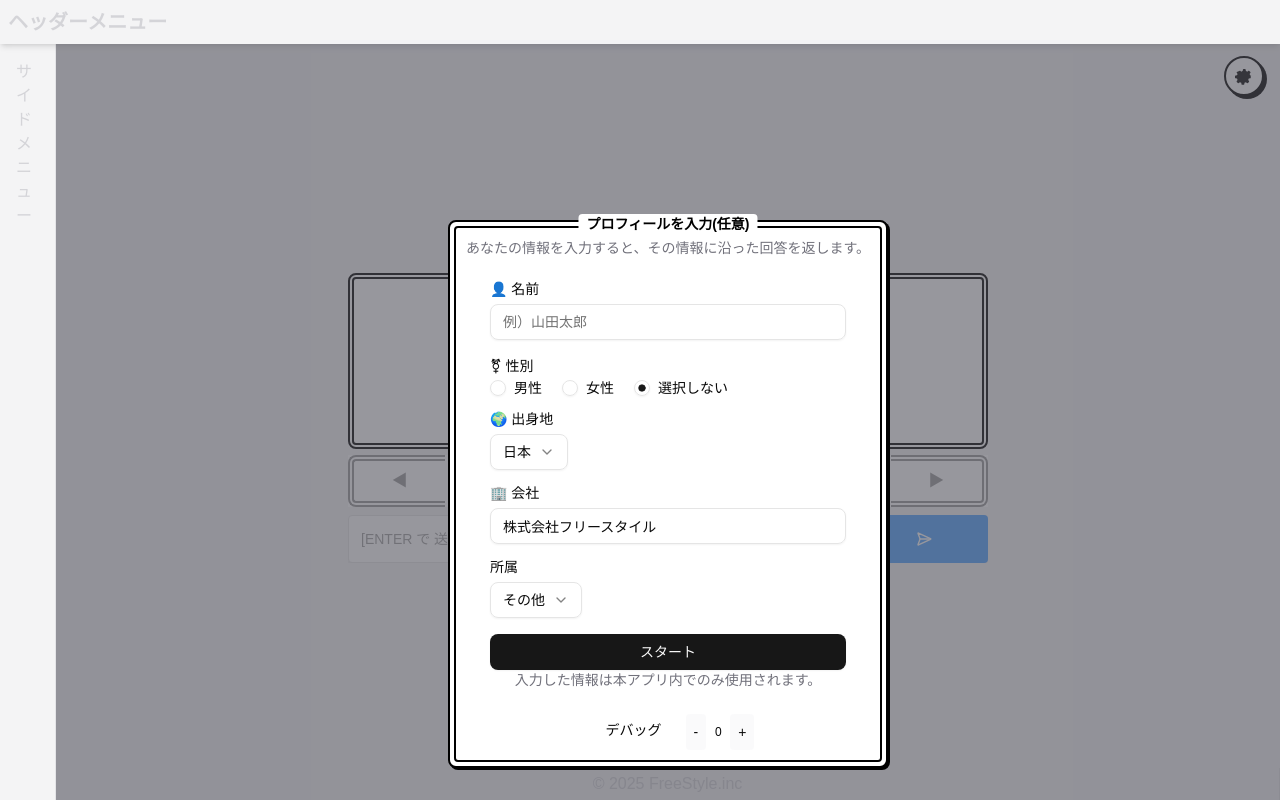
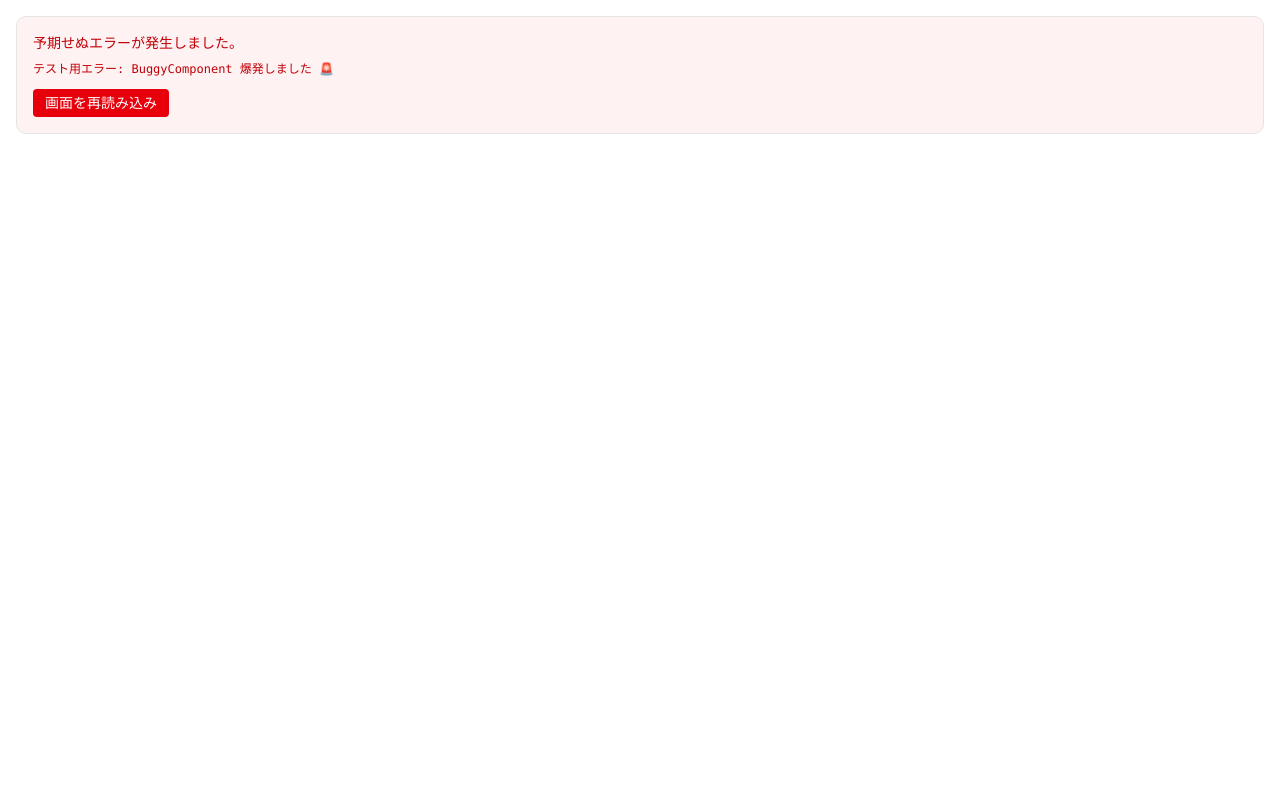
Before and after one commit to MasayukiOrihara/horenso-works, a Next.js app: page / in a window 1280 px wide. Built offline with nearby package versions, Linux system fonts and the light colour scheme; no server answers; a web font is replaced by a local one.

Commit message:
UIコンポーネントのバグを拾えるように変更

```diff
--- a/app/page.tsx
+++ b/app/page.tsx
@@ -6,13 +6,19 @@ import { Navi } from "@/components/NaviHeader";
 import { StartButton } from "@/components/StartButton/StartButton";
 import { StartButtonProvider } from "@/components/provider/StartButtonProvider";
 import { SettingsProvider } from "@/components/provider/SettingsProvider";
+import { ErrorBoundary } from "@/components/error/ErrorBoundary/ErrorBoundary";
+import { ErrorBanner } from "@/components/error/ErrorBanner/ErrorBanner";
+import { BuggyComponent } from "@/components/error/BuggyComponent";
 
 export default function Home() {
   return (
+    <ErrorBoundary>
+      <ErrorBanner />
       <div className="h-screen flex flex-col bg-zinc-100">
         <Header />
         <div className="flex flex-1">
           <StartButtonProvider>
+            <BuggyComponent />
             <SideMenu />
             <StartButton />
             <main className="flex-1 flex flex-col">
@@ -25,5 +31,6 @@ export default function Home() {
           </StartButtonProvider>
         </div>
       </div>
+    </ErrorBoundary>
   );
 }
--- /dev/null
+++ b/components/error/BuggyComponent.tsx
@@ -0,0 +1,7 @@
+"use client";
+
+export function BuggyComponent() {
+  // レンダリング時に必ず例外を投げる
+  throw new Error("テスト用エラー: BuggyComponent 爆発しました 🚨");
+  return <div>これは表示されない</div>;
+}
--- /dev/null
+++ b/components/error/ErrorBanner/ErrorBanner.tsx
@@ -0,0 +1,28 @@
+"use client";
+import { useErrorStore } from "@/hooks/useErrorStore";
+
+export function ErrorBanner() {
+  const { errors, remove } = useErrorStore();
+  if (errors.length === 0) return null;
+
+  const e = errors[0];
+  return (
+    <div className="fixed left-1/2 top-4 z-50 w-[min(720px,90vw)] -translate-x-1/2 rounded-lg border border-red-300 bg-red-50 p-3 text-red-800 shadow">
+      <div className="font-medium">エラーが発生しました</div>
+      <div className="mt-1 text-sm">{e.message}</div>
+      {process.env.NODE_ENV === "development" && e.detail && (
+        <pre className="mt-2 max-h-40 overflow-auto rounded bg-white p-2 text-xs text-red-700">
+          {e.detail}
+        </pre>
+      )}
+      <div className="mt-2 text-right">
+        <button
+          className="rounded bg-red-600 px-3 py-1 text-white"
+          onClick={() => remove(e.id)}
+        >
+          閉じる
+        </button>
+      </div>
+    </div>
+  );
+}
--- /dev/null
+++ b/components/error/ErrorBoundary/ErrorBoundary.tsx
@@ -0,0 +1,42 @@
+"use client";
+import React from "react";
+
+type Props = { children: React.ReactNode };
+type State = { hasError: boolean; message?: string };
+
+export class ErrorBoundary extends React.Component<Props, State> {
+  state: State = { hasError: false };
+
+  static getDerivedStateFromError(err: unknown): State {
+    return {
+      hasError: true,
+      message: err instanceof Error ? err.message : String(err),
+    };
+  }
+
+  componentDidCatch(error: unknown, info: React.ErrorInfo) {
+    // TODO: ログ送信（Sentry など）
+    console.error("UI Error:", error, info);
+  }
+
+  render() {
+    if (this.state.hasError) {
+      return (
+        <div className="m-4 rounded-lg border bg-red-50 p-4 text-sm text-red-700">
+          予期せぬエラーが発生しました。
+          <br />
+          {process.env.NODE_ENV === "development" && (
+            <code className="block mt-2 text-xs">{this.state.message}</code>
+          )}
+          <button
+            className="mt-3 rounded bg-red-600 px-3 py-1 text-white"
+            onClick={() => location.reload()}
+          >
+            画面を再読み込み
+          </button>
+        </div>
+      );
+    }
+    return this.props.children;
+  }
+}
--- /dev/null
+++ b/hooks/useErrorStore.ts
@@ -0,0 +1,18 @@
+// useErrorStore.ts
+import { create } from "zustand";
+
+type AppError = { id: string; message: string; detail?: string };
+type State = {
+  errors: AppError[];
+  push: (e: Omit<AppError, "id">) => void;
+  remove: (id: string) => void;
+  clear: () => void;
+};
+
+export const useErrorStore = create<State>((set) => ({
+  errors: [],
+  push: (e) =>
+    set((s) => ({ errors: [...s.errors, { id: crypto.randomUUID(), ...e }] })),
+  remove: (id) => set((s) => ({ errors: s.errors.filter((x) => x.id !== id) })),
+  clear: () => set({ errors: [] }),
+}));
--- a/package.json
+++ b/package.json
@@ -40,7 +40,8 @@
     "react-hook-form": "^7.62.0",
     "select": "^1.1.2",
     "tailwind-merge": "^3.3.0",
-    "zod": "^3.25.50"
+    "zod": "^3.25.50",
+    "zustand": "^5.0.8"
   },
   "devDependencies": {
     "@eslint/eslintrc": "^3",
```
Also changed, not shown: 1 other file (tests, documents, lock files or other folders). Lines whose indentation alone changed are shown as unchanged.
